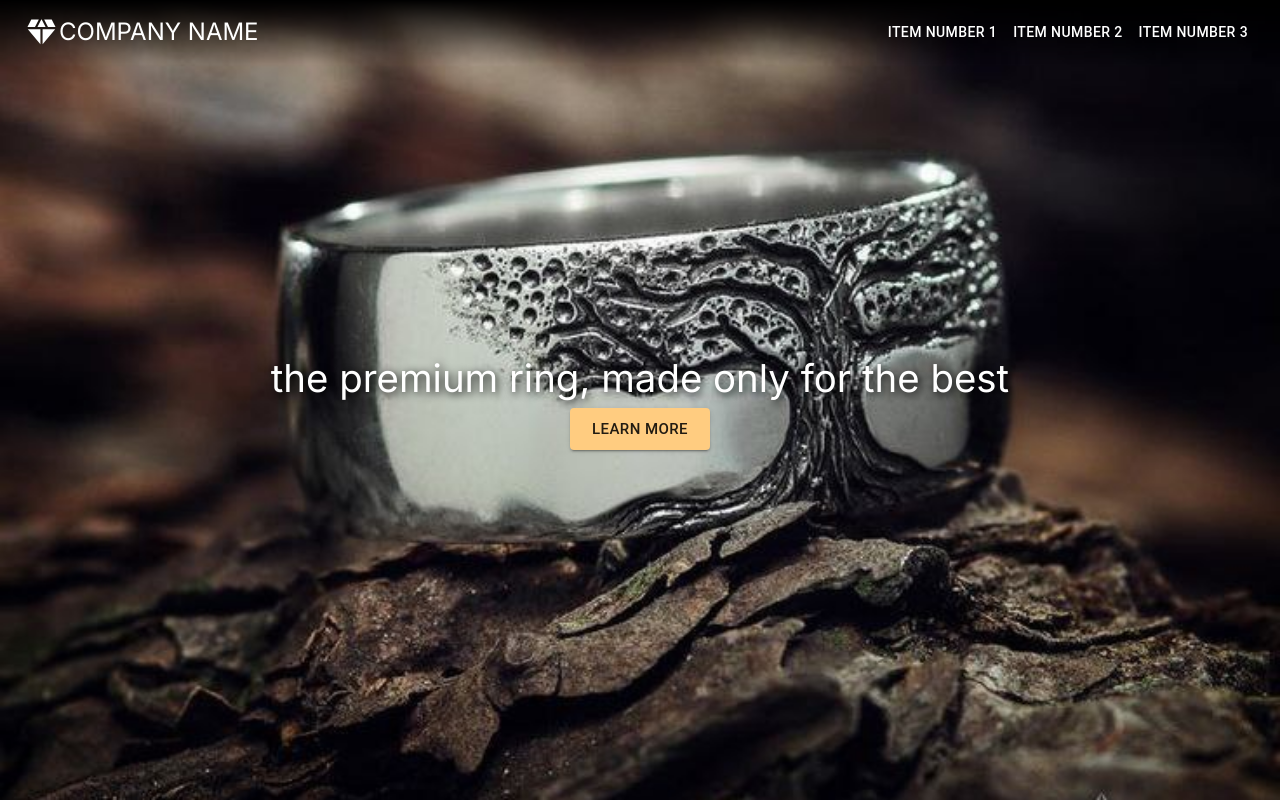
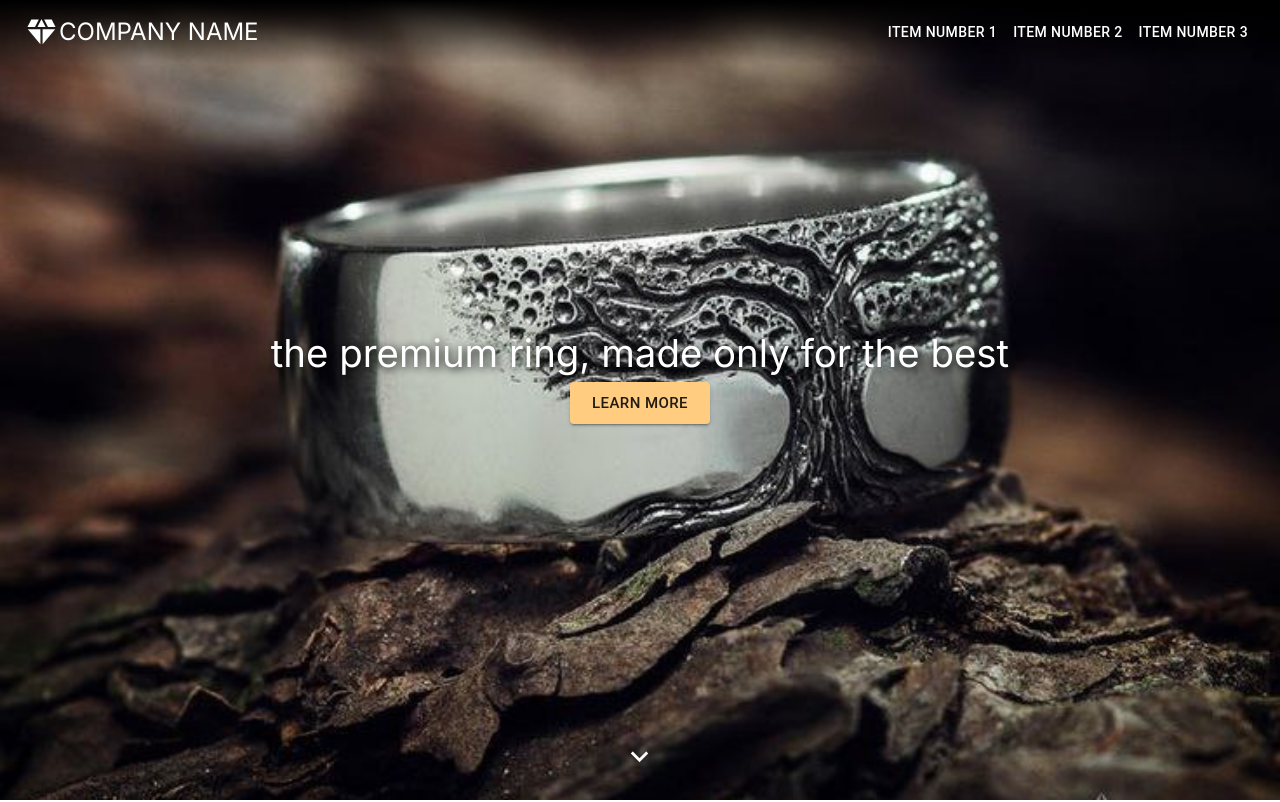
Before and after one commit to morteza-k-a/Landing-for-ring, a Next.js app: page / in a window 1280 px wide. Shown: the top 802 px of the page. Built offline with nearby package versions, Linux system fonts and the light colour scheme.

Commit message:
added arrow for main image

```diff
--- a/src/sections/MainPage/MainPhoto/index.tsx
+++ b/src/sections/MainPage/MainPhoto/index.tsx
@@ -2,17 +2,32 @@ import ShadowedTypography from "@/components/ShadowedTypography";
 import { Button } from "@mui/material";
 import React from "react";
 import statics from "@/components/Statics";
+import KeyboardArrowDownIcon from "@mui/icons-material/KeyboardArrowDown";
+
+function Content() {
+  return (
+    <div className="flex flex-col justify-center items-center">
+      <ShadowedTypography variant="h3" color={"white"}>
+        the premium ring, made only for the best
+      </ShadowedTypography>
+      <Button size="large" variant="contained" className="mt-4">
+        learn more
+      </Button>
+    </div>
+  );
+}
 
 function MainPhoto() {
   return (
     <div className="h-screen flex flex-col items-center justify-center bg-slate-300">
-      <div className="absolute flex justify-center items-center flex-col max-w-[95vw]">
-        <ShadowedTypography variant="h3" color={"white"}>
-          the premium ring, made only for the best
-        </ShadowedTypography>
-        <Button size="large" variant="contained" className="mt-4">
-          learn more
-        </Button>
+      <div className="absolute h-full flex justify-between items-center flex-col max-w-[95vw]">
+        <div></div>
+        <Content />
+        <div  className="pb-4 animate-bounce">
+          <ShadowedTypography color={"white"}>
+            <KeyboardArrowDownIcon fontSize="large"/>
+          </ShadowedTypography>
+        </div>
       </div>
       <img
         alt="mainIMG"
```
